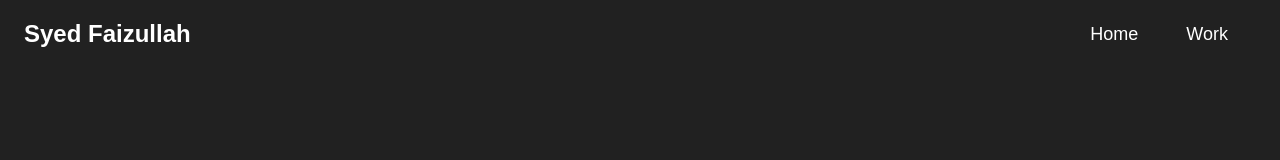
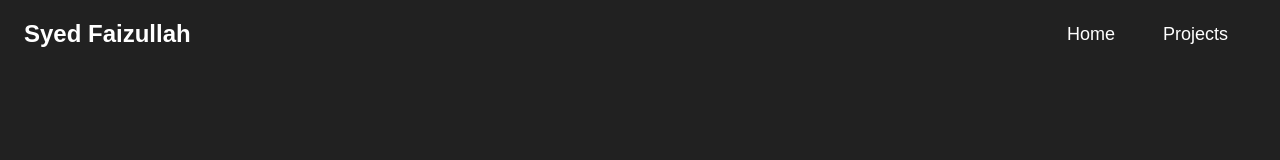
Before and after one commit to SyedTDK/portfolio, a Next.js app: page / in a window 1280 px wide. Shown: the top 160 px of the page. Built offline with nearby package versions, Linux system fonts and the light colour scheme; a web font is replaced by a local one.

Commit message:
Update Header.tsx

```diff
--- a/src/app/components/Header.tsx
+++ b/src/app/components/Header.tsx
@@ -12,7 +12,7 @@ return (
                 </Link>
                 <div className="flex items-center lg:order-2">
                     <Link href="/" className="focus:ring-4 font-medium rounded-lg text-lg px-4 lg:px-5 py-2 lg:py-2.5 mr-2 hover:bg-gray-700 focus:outline-none focus:ring-gray-800">Home</Link>
-                    <Link href="/Project" className="focus:ring-4 font-medium rounded-lg text-lg px-4 lg:px-5 py-2 lg:py-2.5 mr-2 hover:bg-gray-700 focus:outline-none focus:ring-gray-800">Work</Link>
+                    <Link href="/Project" className="focus:ring-4 font-medium rounded-lg text-lg px-4 lg:px-5 py-2 lg:py-2.5 mr-2 hover:bg-gray-700 focus:outline-none focus:ring-gray-800">Projects</Link>
                 </div>
             </div>
         </nav>
```
